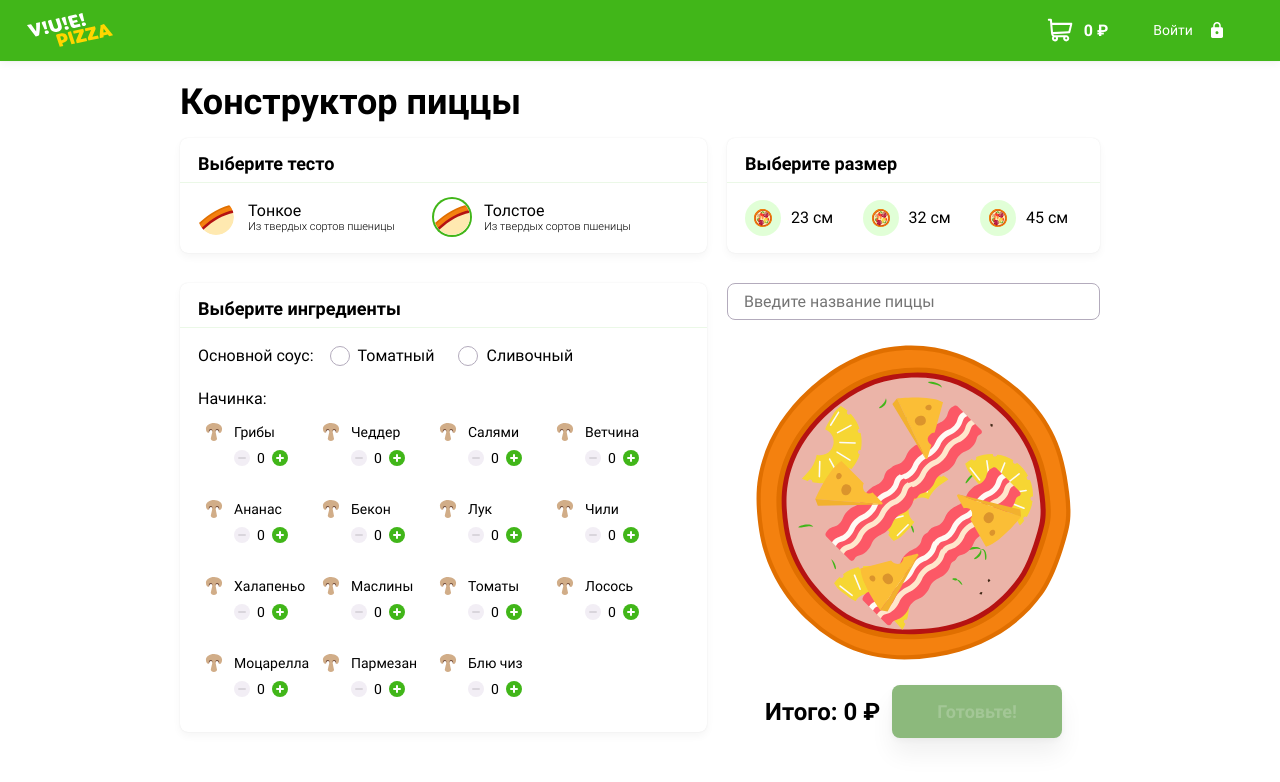
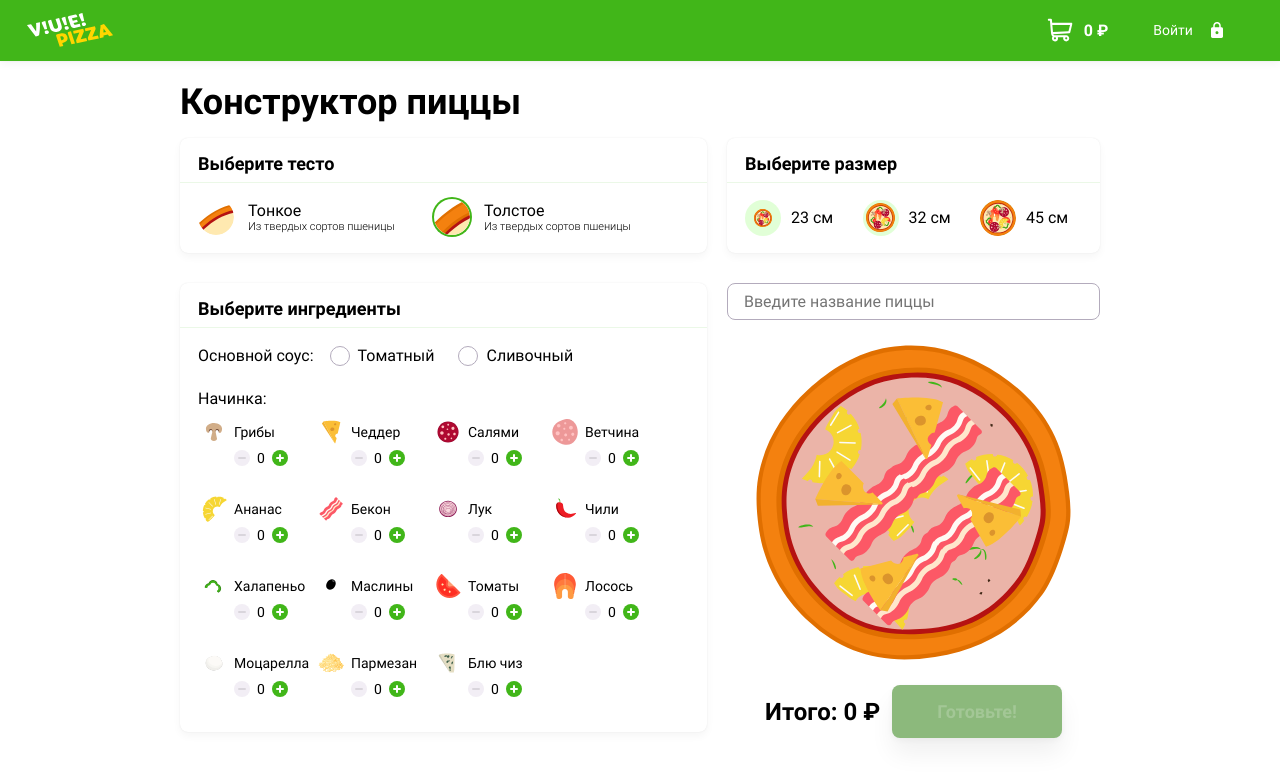
Before and after one commit to htmlacademy-vue/1433977-pizza-1, a Vue app in the folder src/frontend/: page / in a window 1280 px wide. Shown: the top 782 px of the page. Built offline with nearby package versions, Linux system fonts and the light colour scheme.

Commit message:
add styles to ingredients/dough/sizes

```diff
--- a/src/frontend/src/views/Index.vue
+++ b/src/frontend/src/views/Index.vue
@@ -31,7 +31,7 @@
                 <label
                   v-for="doughItem in dough"
                   :key="doughItem.id"
-                  class="dough__input dough__input--light"
+                  :class="['dough__input', getDoughStyle(doughItem)]"
                 >
                   <input
                     type="radio"
@@ -53,7 +53,7 @@
 
               <div class="sheet__content diameter">
                 <label
-                  class="diameter__input diameter__input--small"
+                  :class="['diameter__input', getSizeStyle(size)]"
                   v-for="size in sizes"
                   :key="size.id"
                 >
@@ -98,9 +98,10 @@
                       v-for="ingredient in ingredients"
                       :key="ingredient.id"
                     >
-                      <span class="filling filling--mushrooms">{{
-                        ingredient.name
-                      }}</span>
+                      <span
+                        :class="['filling', getIngredientStyle(ingredient)]"
+                        >{{ ingredient.name }}</span
+                      >
 
                       <div class="counter counter--orange ingredients__counter">
                         <button
@@ -172,6 +173,38 @@ export default {
       sizes: [],
     };
   },
+  methods: {
+    getDoughStyle(item) {
+      const doughChoices = {
+        Тонкое: "dough__input--light",
+        Толстое: "dough__input--large",
+      };
+      if (doughChoices[item.name]) return doughChoices[item.name];
+      return "";
+    },
+    getSizeStyle(item) {
+      const sizeChoices = {
+        1: "diameter__input--small",
+        2: "diameter__input--normal",
+        3: "diameter__input--big",
+      };
+      if (sizeChoices[item.multiplier]) return sizeChoices[item.multiplier];
+      return "";
+    },
+    getIngredientStyle(item) {
+      const image = item.image;
+      if (image) {
+        try {
+          const pathList = image.split("/");
+          const ingredient = pathList[pathList.length - 1].split(".")[0];
+          if (ingredient) return `filling--${ingredient}`;
+        } catch (error) {
+          return "";
+        }
+      }
+      return "";
+    },
+  },
   mounted() {
     this.dough = pizza.dough;
     this.ingredients = pizza.ingredients;
```
